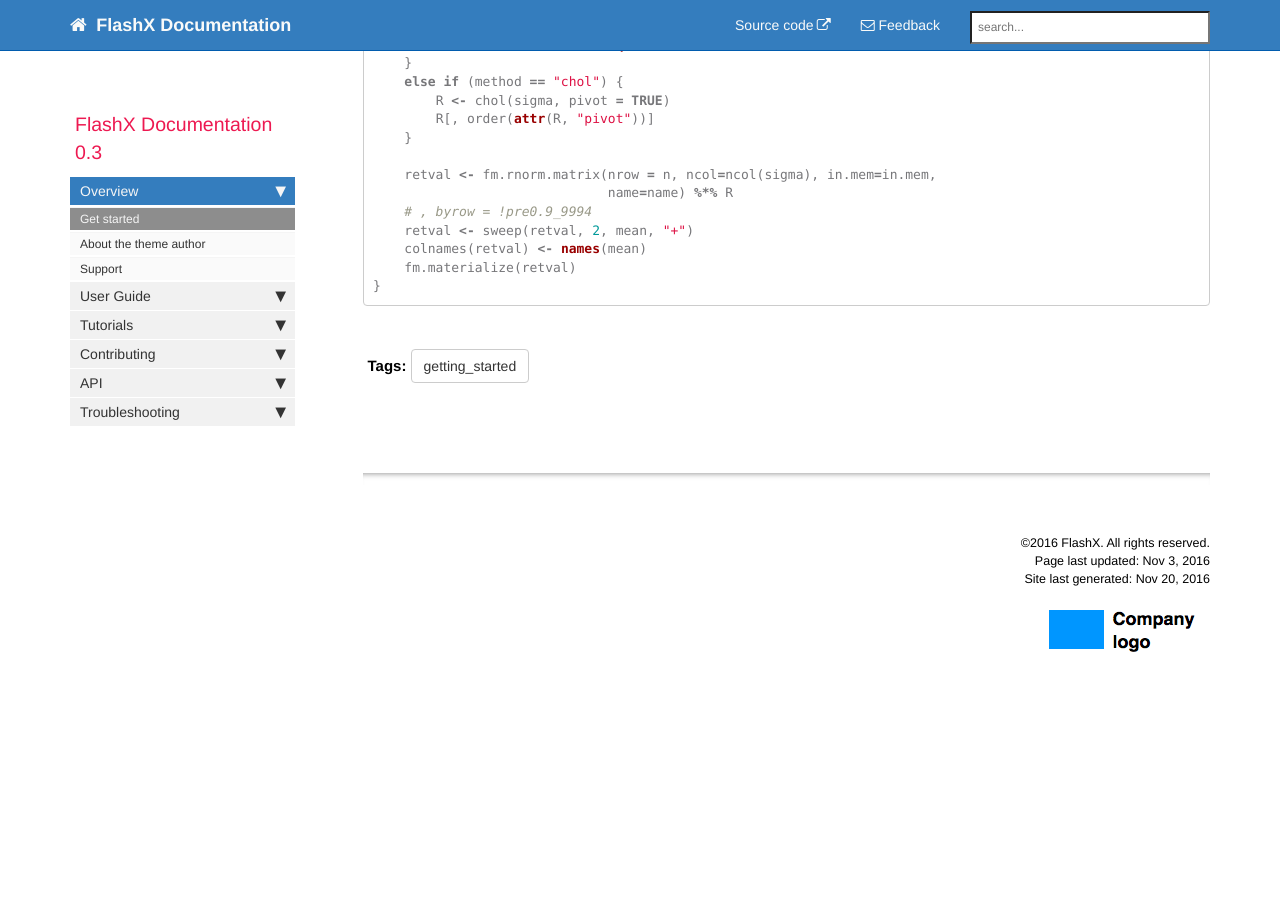
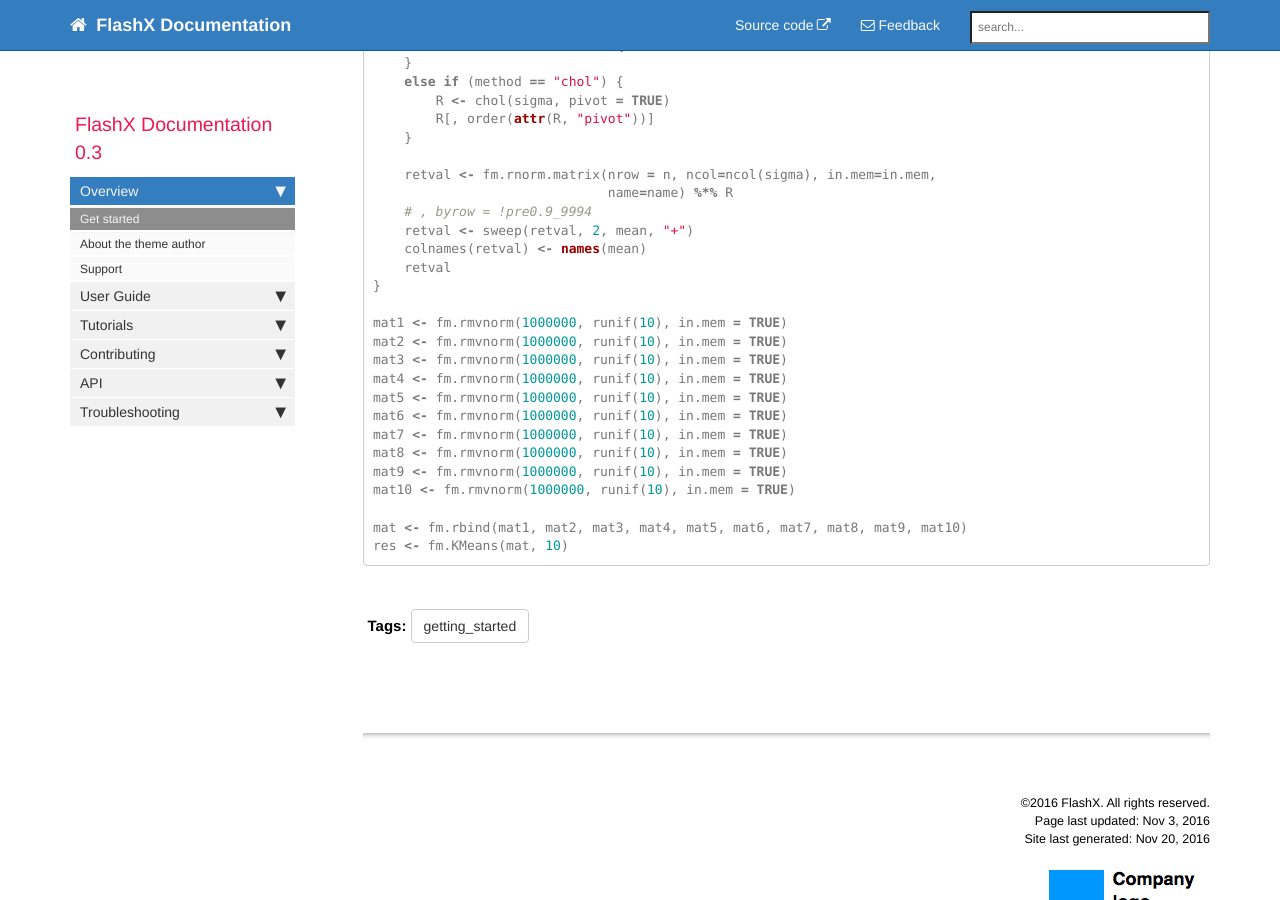
Before and after one commit to flashxio/FlashX-doc, a Jekyll site: the page built from pages/FlashX-Quick-Start-Guide.md, in a window 1280 px wide and 900 px high, scrolled down 2237 px. Built offline with Jekyll 4.4.1, drawn with Linux system fonts in a browser that asks for light colours; nearby versions of some CDN libraries; comment, search, counter and statistics services are not loaded; before the commit the page ends 2965 px from its top, so only the background shows below that.

Commit message:
Update FlashX-Quick-Start-Guide.md

````diff
--- a/pages/FlashX-Quick-Start-Guide.md
+++ b/pages/FlashX-Quick-Start-Guide.md
@@ -129,6 +129,20 @@ fm.rmvnorm <- function (n, mean = rep(0, nrow(sigma)), sigma = diag(length(mean)
     # , byrow = !pre0.9_9994
     retval <- sweep(retval, 2, mean, "+")
     colnames(retval) <- names(mean)
-    fm.materialize(retval)
+    retval
 }
+
+mat1 <- fm.rmvnorm(1000000, runif(10), in.mem = TRUE)
+mat2 <- fm.rmvnorm(1000000, runif(10), in.mem = TRUE)
+mat3 <- fm.rmvnorm(1000000, runif(10), in.mem = TRUE)
+mat4 <- fm.rmvnorm(1000000, runif(10), in.mem = TRUE)
+mat5 <- fm.rmvnorm(1000000, runif(10), in.mem = TRUE)
+mat6 <- fm.rmvnorm(1000000, runif(10), in.mem = TRUE)
+mat7 <- fm.rmvnorm(1000000, runif(10), in.mem = TRUE)
+mat8 <- fm.rmvnorm(1000000, runif(10), in.mem = TRUE)
+mat9 <- fm.rmvnorm(1000000, runif(10), in.mem = TRUE)
+mat10 <- fm.rmvnorm(1000000, runif(10), in.mem = TRUE)
+
+mat <- fm.rbind(mat1, mat2, mat3, mat4, mat5, mat6, mat7, mat8, mat9, mat10)
+res <- fm.KMeans(mat, 10)
 ```
````
